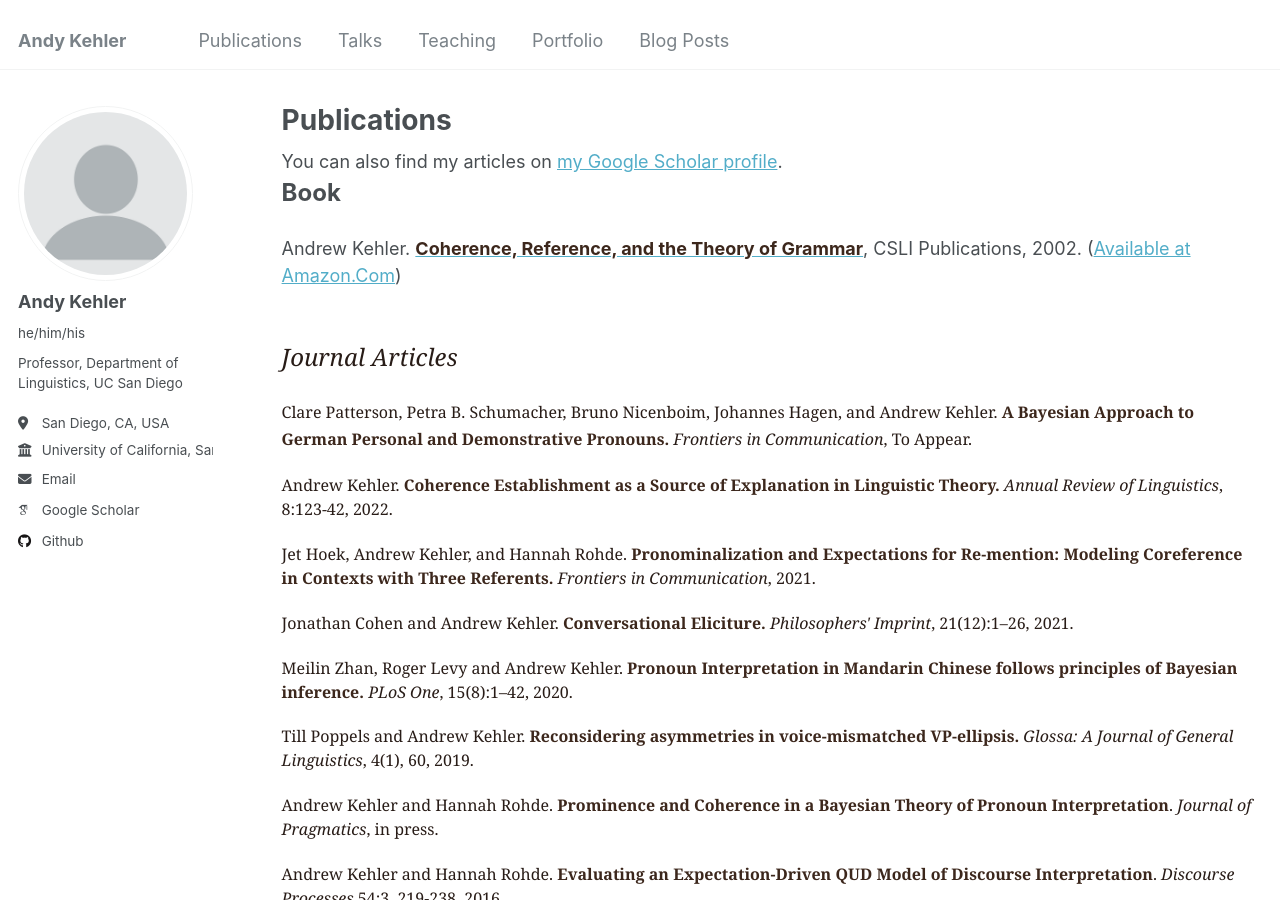
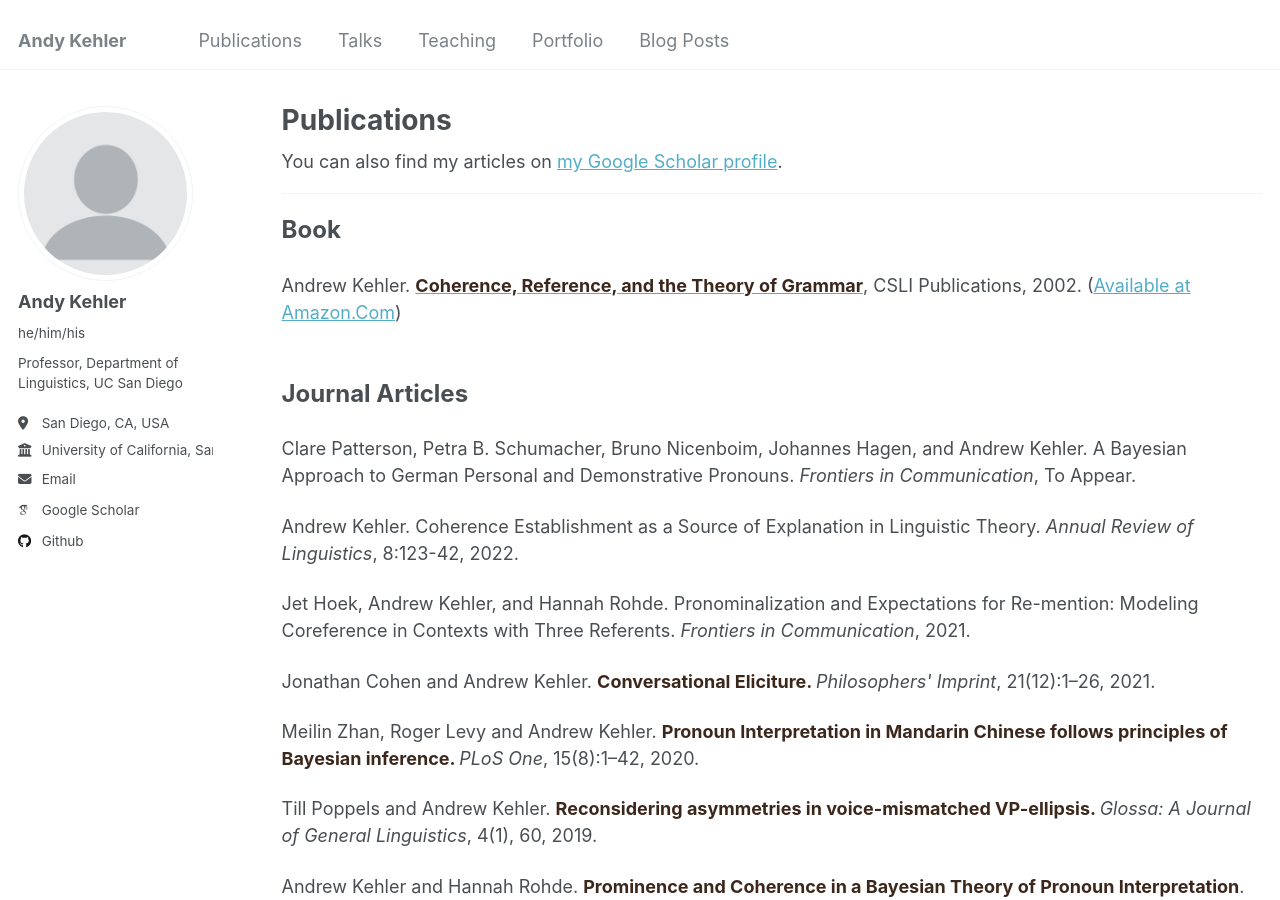
Before and after one commit to akehler/akehler.github.io, a Jekyll site: the page built from _pages/publications.html, in a window 1280 px wide and 900 px high. Built offline with Jekyll 4.4.1, drawn with Linux system fonts in a browser that asks for light colours; some web fonts are replaced.

Commit message:
Update publications.html

```diff
--- a/_pages/publications.html
+++ b/_pages/publications.html
@@ -9,6 +9,7 @@ author_profile: true
   <div class="wordwrap">You can also find my articles on <a href="{{site.author.googlescholar}}">my Google Scholar profile</a>.</div>
 {% endif %}
 
+<hr>
 
          <strong><font size="5">Book</font></strong></p>
 
@@ -24,28 +25,25 @@ href=http://www.amazon.com/exec/obidos/ASIN/1575862166/qid=1012429713/sr=12-1/10
 
 <p>
 
-          <p><br><font face="Georgia, Times New Roman, Times, serif" size="3" color="#281C17">
-         <font size="5"><i>Journal Articles</i></font></p>
+          <p><br>
+         <strong><font size="5">Journal Articles</font></strong></p>
 
 
   Clare Patterson, Petra B. Schumacher, Bruno Nicenboim,
-  Johannes Hagen, and Andrew Kehler. <strong><font
-   color="#3C271C">A Bayesian Approach to German Personal and Demonstrative Pronouns.
+  Johannes Hagen, and Andrew Kehler. A Bayesian Approach to German Personal and Demonstrative Pronouns.
   </strong></font><i>Frontiers in Communication</i>, To Appear.
 
 <p><p>
 
 
-Andrew Kehler. <strong><font
-   color="#3C271C">Coherence Establishment as a Source of Explanation
-   in Linguistic Theory.  </strong></font><i>Annual Review of Linguistics</i>, 8:123-42, 2022.
+Andrew Kehler. Coherence Establishment as a Source of Explanation
+   in Linguistic Theory.  <i>Annual Review of Linguistics</i>, 8:123-42, 2022.
 
 <p><p>
 
-Jet Hoek, Andrew Kehler, and Hannah Rohde. <strong><font
-   color="#3C271C">Pronominalization and
+Jet Hoek, Andrew Kehler, and Hannah Rohde. Pronominalization and
 	  Expectations for Re-mention: Modeling Coreference in
-	  Contexts with Three Referents. </strong></font><i>Frontiers in Communication</i>,
+	  Contexts with Three Referents. <i>Frontiers in Communication</i>,
 	  2021.
 
   <p><p>
```
